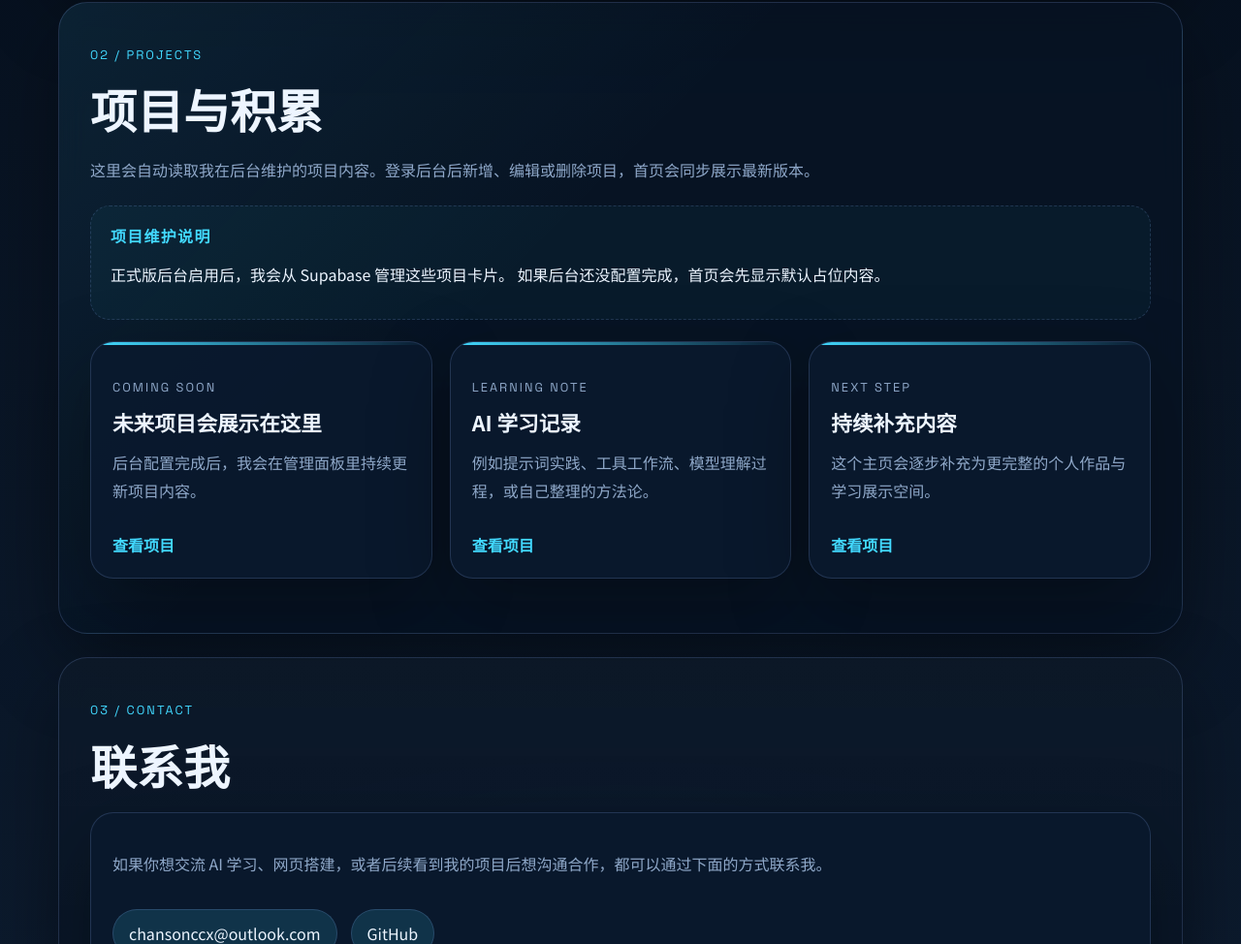
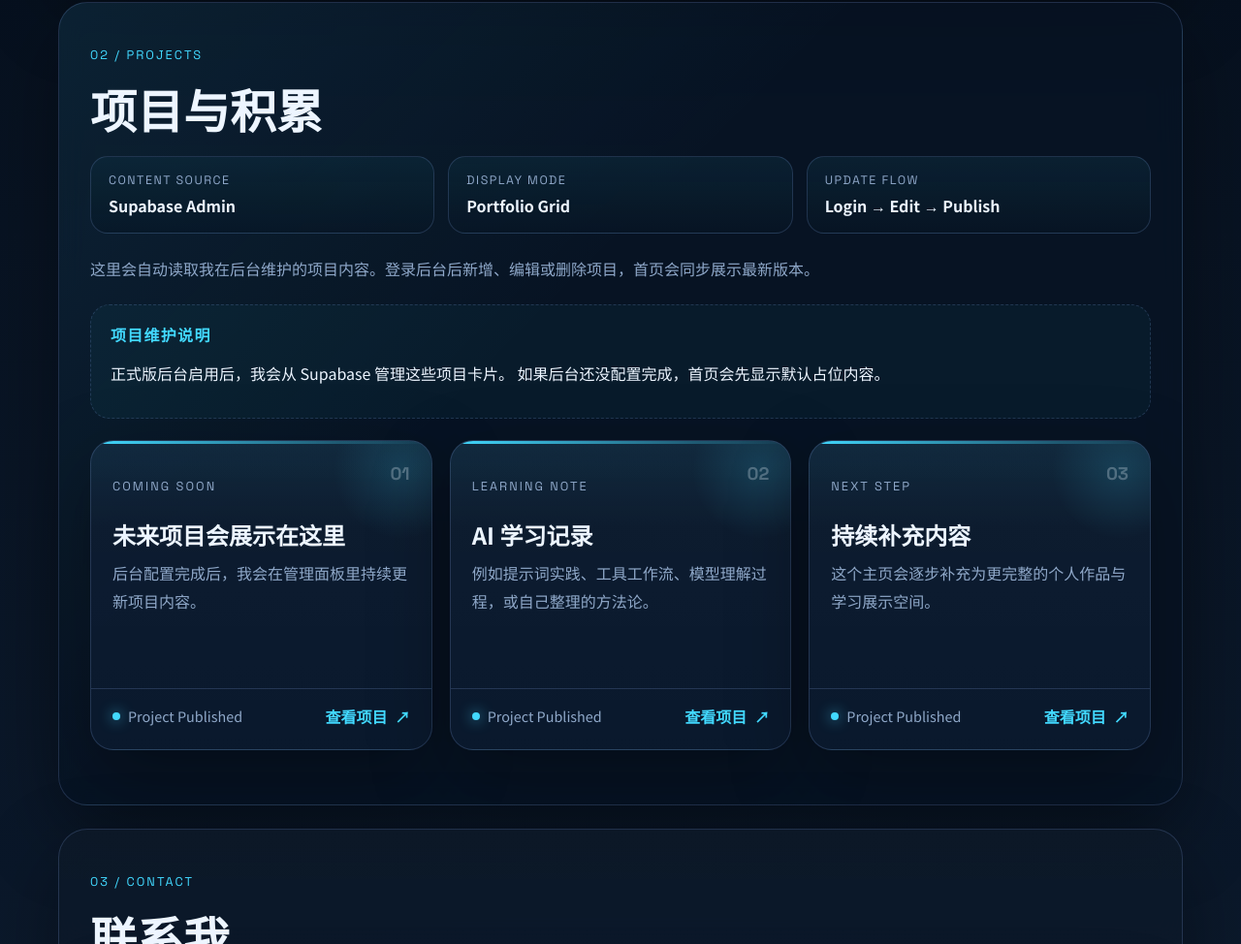
Before and after one commit to ansonccx/personal-website, a plain HTML site: page index.html in a window 1280 px wide. Shown: the part 1352-2326 px from the top of the page at 97% size. Drawn offline with nearby package versions, Linux system fonts and the light colour scheme; no server answers.

Commit message:
Polish project cards into portfolio layout

```diff
--- a/index.html
+++ b/index.html
@@ -113,6 +113,20 @@
             <p class="section-label">02 / PROJECTS</p>
             <h2>项目与积累</h2>
           </div>
+          <div class="project-showcase-bar">
+            <div class="showcase-pill">
+              <span>CONTENT SOURCE</span>
+              <strong>Supabase Admin</strong>
+            </div>
+            <div class="showcase-pill">
+              <span>DISPLAY MODE</span>
+              <strong>Portfolio Grid</strong>
+            </div>
+            <div class="showcase-pill">
+              <span>UPDATE FLOW</span>
+              <strong>Login → Edit → Publish</strong>
+            </div>
+          </div>
           <div class="project-intro">
             <p>
               这里会自动读取我在后台维护的项目内容。登录后台后新增、编辑或删除项目，首页会同步展示最新版本。
--- a/script.js
+++ b/script.js
@@ -37,7 +37,7 @@ function renderProjects(projects) {
 
   projectList.innerHTML = "";
 
-  projects.forEach((project) => {
+  projects.forEach((project, index) => {
     const article = document.createElement("article");
     article.className = "card";
 
@@ -45,12 +45,21 @@ function renderProjects(projects) {
     const safeTitle = project.title?.trim() || "未命名项目";
     const safeDescription = project.description?.trim() || "暂无描述。";
     const safeLink = project.project_url?.trim() || "";
+    const displayIndex = String(index + 1).padStart(2, "0");
 
     article.innerHTML = `
-      <p class="card-tag">${safeTag}</p>
-      <h3>${safeTitle}</h3>
-      <p>${safeDescription}</p>
-      ${safeLink ? `<a class="card-link" href="${safeLink}" target="_blank" rel="noreferrer">查看项目</a>` : ""}
+      <div class="card-header">
+        <p class="card-tag">${safeTag}</p>
+        <span class="card-index">${displayIndex}</span>
+      </div>
+      <div class="card-body">
+        <h3 class="card-title">${safeTitle}</h3>
+        <p class="card-description">${safeDescription}</p>
+      </div>
+      <div class="card-footer">
+        <span class="card-status">Project Published</span>
+        ${safeLink ? `<a class="card-link" href="${safeLink}" target="_blank" rel="noreferrer">查看项目</a>` : `<span class="card-link">项目整理中</span>`}
+      </div>
     `;
 
     projectList.appendChild(article);
--- a/style.css
+++ b/style.css
@@ -441,6 +441,35 @@ main {
   margin-bottom: 22px;
 }
 
+.project-showcase-bar {
+  display: grid;
+  grid-template-columns: repeat(3, minmax(0, 1fr));
+  gap: 14px;
+  margin-bottom: 22px;
+}
+
+.showcase-pill {
+  padding: 16px 18px;
+  border-radius: 18px;
+  border: 1px solid var(--line);
+  background:
+    linear-gradient(180deg, rgba(66, 217, 255, 0.08), transparent 120%),
+    rgba(7, 18, 32, 0.55);
+  display: grid;
+  gap: 6px;
+}
+
+.showcase-pill span {
+  color: var(--muted);
+  font-size: 0.78rem;
+  letter-spacing: 0.12em;
+  font-family: "Space Grotesk", sans-serif;
+}
+
+.showcase-pill strong {
+  font-size: 1rem;
+}
+
 .project-guide {
   margin-bottom: 22px;
   padding: 18px 20px;
@@ -467,6 +496,15 @@ main {
 .card {
   position: relative;
   overflow: hidden;
+  min-height: 320px;
+  display: flex;
+  flex-direction: column;
+  justify-content: space-between;
+  padding: 0;
+  background:
+    linear-gradient(180deg, rgba(66, 217, 255, 0.07), transparent 28%),
+    linear-gradient(180deg, rgba(255, 255, 255, 0.02), transparent 120%),
+    var(--panel-strong);
 }
 
 .card::after {
@@ -479,11 +517,97 @@ main {
   background: linear-gradient(90deg, var(--accent), transparent);
 }
 
+.card::before {
+  content: "";
+  position: absolute;
+  top: -40px;
+  right: -40px;
+  width: 140px;
+  height: 140px;
+  border-radius: 999px;
+  background: radial-gradient(circle, rgba(66, 217, 255, 0.14), transparent 72%);
+  pointer-events: none;
+}
+
+.card-body,
+.card-footer,
+.card-header {
+  position: relative;
+  z-index: 1;
+}
+
+.card-header {
+  padding: 22px 22px 12px;
+  display: flex;
+  justify-content: space-between;
+  gap: 12px;
+  align-items: start;
+}
+
+.card-index {
+  color: rgba(237, 245, 255, 0.28);
+  font-family: "Space Grotesk", sans-serif;
+  font-size: 1.15rem;
+  font-weight: 700;
+}
+
+body.dark .card-index {
+  color: rgba(15, 31, 51, 0.26);
+}
+
+.card-body {
+  padding: 0 22px 18px;
+  display: grid;
+  gap: 12px;
+}
+
+.card-title {
+  font-size: 1.5rem;
+  line-height: 1.15;
+}
+
+.card-description {
+  margin: 0;
+}
+
+.card-footer {
+  margin-top: auto;
+  padding: 16px 22px 22px;
+  border-top: 1px solid var(--line);
+  display: flex;
+  justify-content: space-between;
+  gap: 12px;
+  align-items: center;
+}
+
+.card-status {
+  display: inline-flex;
+  align-items: center;
+  gap: 8px;
+  color: var(--muted);
+  font-size: 0.9rem;
+}
+
+.card-status::before {
+  content: "";
+  width: 8px;
+  height: 8px;
+  border-radius: 999px;
+  background: var(--accent);
+  box-shadow: 0 0 14px rgba(66, 217, 255, 0.8);
+}
+
 .card-link {
   display: inline-flex;
-  margin-top: 14px;
+  align-items: center;
+  gap: 8px;
   color: var(--accent);
   font-weight: 700;
+}
+
+.card-link::after {
+  content: "↗";
+  font-size: 0.95rem;
 }
 
 .footer-admin-link {
@@ -513,6 +637,7 @@ main {
 @media (max-width: 980px) {
   .hero-layout,
   .about-grid,
+  .project-showcase-bar,
   .cards {
     grid-template-columns: 1fr;
   }
@@ -551,4 +676,9 @@ main {
   .signal-card {
     width: 100%;
   }
+
+  .card-footer {
+    align-items: start;
+    flex-direction: column;
+  }
 }
```
